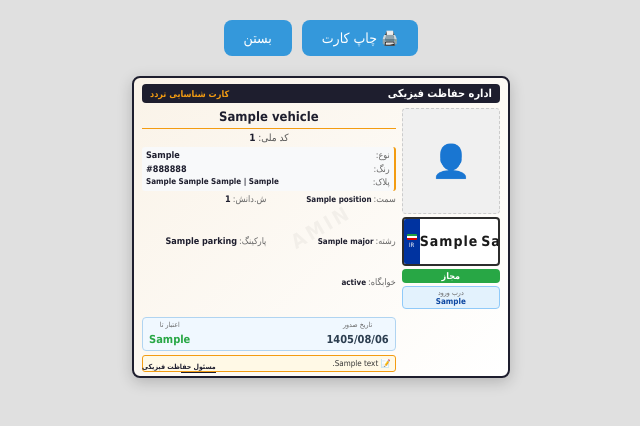
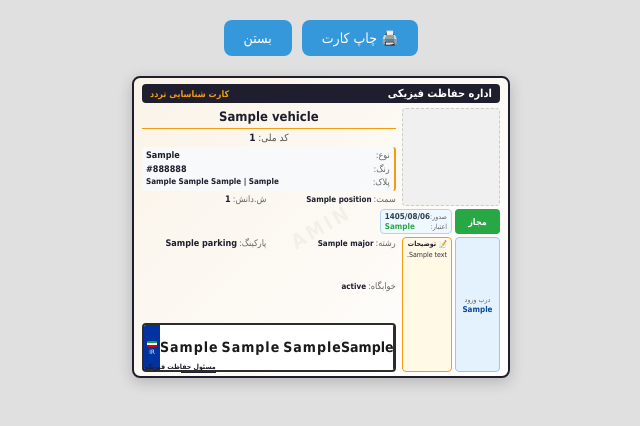
Before and after one commit to irancell939-dotcom/flask-notification-app, a Python web app: template templates/print_card.html in a window 1280 px wide. Shown: the top 426 px of the page, without its empty margins (319-959 px from the left). Run offline with Jinja, Linux system fonts and the light colour scheme; the template is opened without the code that fills it: most values are stand-ins (such as "Sample title", 1, 10 or a date in 2020).

Commit message:
Update print_card.html

```diff
--- a/templates/print_card.html
+++ b/templates/print_card.html
@@ -86,7 +86,7 @@
             height: calc(100% - 22px);
         }
 
-        /* بخش سمت چپ: عکس + پلاک + مجاز + درب ورود */
+        /* ========== بخش سمت چپ: عکس + مجاز/تاریخ + درب/توضیحات ========== */
         .left-section {
             flex-shrink: 0;
             width: 2.6cm;
@@ -95,101 +95,154 @@
             gap: 3px;
         }
 
-        /* پلاک عریض و واقعی */
-        .big-plate {
-            display: flex;
-            align-items: stretch;
-            background: white;
-            border: 2px solid #2c2c2c;
+        /* عکس راننده */
+        .driver-photo {
+            width: 2.6cm;
+            height: 2.6cm;
             border-radius: 4px;
-            overflow: hidden;
-            direction: ltr;
-            height: 1.3cm;
-            width: 100%;
+            object-fit: cover;
+            border: 1.5px solid #f39c12;
         }
 
-        .big-plate .bp-blue {
-            background: #0033a0;
-            color: white;
-            font-size: 6px;
-            padding: 2px 3px;
-            display: flex;
-            flex-direction: column;
-            align-items: center;
-            justify-content: center;
-            line-height: 1.1;
-            min-width: 16px;
-        }
-
-        .big-plate .bp-flag {
-            width: 10px;
-            height: 6px;
-            background: linear-gradient(to bottom, #239f40 33%, white 33%, white 66%, #da0000 66%);
-            border-radius: 1px;
-            margin-bottom: 2px;
-        }
-
-        .big-plate .bp-main {
-            flex: 1;
+        .photo-placeholder {
+            width: 2.6cm;
+            height: 2.6cm;
+            border-radius: 4px;
+            background: #f0f0f0;
             display: flex;
             align-items: center;
             justify-content: center;
-            font-size: 14px;
-            font-weight: bold;
-            color: #1a1a1a;
-            gap: 3px;
-            letter-spacing: 1px;
+            font-size: 32px;
+            color: #888;
+            border: 1.5px dashed #ccc;
         }
 
-        .big-plate .bp-code {
-            border-right: 1.5px solid #2c2c2c;
-            padding: 0 4px;
+        /* ردیف هم‌سطح: مجاز + تاریخ */
+        .status-date-row {
             display: flex;
-            align-items: center;
-            justify-content: center;
-            font-size: 14px;
-            font-weight: bold;
-            color: #1a1a1a;
-            min-width: 18px;
+            gap: 3px;
+            align-items: stretch;
         }
 
-        /* برچسب مجاز زیر پلاک */
-        .status-under-plate {
-            text-align: center;
+        .status-badge {
+            flex: 0 0 auto;
             padding: 2px 4px;
             border-radius: 4px;
             font-size: 9px;
             font-weight: bold;
             color: white;
+            display: flex;
+            align-items: center;
+            justify-content: center;
+            min-width: 45px;
         }
 
-        .status-under-plate.active {
+        .status-badge.active {
             background: #28a745;
         }
 
-        .status-under-plate.expired {
+        .status-badge.expired {
             background: #e74c3c;
         }
 
-        /* درب ورود زیر مجاز */
-        .entrance-gate-box {
-            text-align: center;
+        .dates-box {
+            flex: 1;
+            background: #f0f8ff;
+            border: 1px solid #b0d4f1;
+            border-radius: 4px;
             padding: 2px 4px;
-            border-radius: 4px;
-            font-size: 8px;
-            font-weight: bold;
-            background: #e3f2fd;
-            color: #0d47a1;
-            border: 1px solid #90caf9;
+            display: flex;
+            flex-direction: column;
+            justify-content: center;
+            gap: 1px;
         }
 
-        .entrance-gate-box .gate-label {
+        .date-row {
+            display: flex;
+            justify-content: space-between;
+            align-items: center;
+            font-size: 7px;
+        }
+
+        .date-label {
+            color: #666;
+        }
+
+        .date-value {
+            font-weight: bold;
+            font-size: 8px;
+        }
+
+        .date-value.issue {
+            color: #2c3e50;
+        }
+
+        .date-value.validity {
+            color: #28a745;
+        }
+
+        /* ردیف هم‌سطح: درب ورود + توضیحات */
+        .gate-desc-row {
+            display: flex;
+            gap: 3px;
+            align-items: stretch;
+            flex: 1;
+            min-height: 1.5cm;
+        }
+
+        .entrance-gate-box {
+            flex: 0 0 auto;
+            width: 45px;
+            background: #e3f2fd;
+            border: 1px solid #90caf9;
+            border-radius: 4px;
+            padding: 2px 4px;
+            text-align: center;
+            display: flex;
+            flex-direction: column;
+            justify-content: center;
+            gap: 1px;
+        }
+
+        .gate-label {
             font-size: 7px;
             color: #666;
             font-weight: normal;
         }
 
-        /* بخش سمت راست: اطلاعات */
+        .gate-value {
+            font-size: 8px;
+            font-weight: bold;
+            color: #0d47a1;
+        }
+
+        .description-box {
+            flex: 1;
+            background: #fff9e6;
+            border: 1px solid #f39c12;
+            border-radius: 4px;
+            padding: 2px 4px;
+            font-size: 7px;
+            line-height: 1.4;
+            color: #333;
+            overflow: hidden;
+            display: flex;
+            flex-direction: column;
+        }
+
+        .desc-title {
+            font-weight: bold;
+            color: #1e1e2e;
+            font-size: 7px;
+            margin-bottom: 1px;
+        }
+
+        .desc-text {
+            flex: 1;
+            overflow: hidden;
+        }
+
+        /* ========== بخش سمت راست: اطلاعات + پلاک ========== */
         .right-section {
             flex: 1;
             font-size: 9px;
@@ -281,62 +334,63 @@
             grid-column: 1 / -1;
         }
 
-        /* تاریخ‌ها بالای توضیحات */
-        .dates-section {
+        /* پلاک عریض در پایین سمت راست (زیر خوابگاه) */
+        .big-plate {
             display: flex;
-            justify-content: space-between;
+            align-items: stretch;
+            background: white;
+            border: 2px solid #2c2c2c;
+            border-radius: 4px;
+            overflow: hidden;
+            direction: ltr;
+            height: 1.3cm;
+            width: 100%;
+            margin-top: auto;
+        }
+
+        .big-plate .bp-blue {
+            background: #0033a0;
+            color: white;
+            font-size: 6px;
+            padding: 2px 3px;
+            display: flex;
+            flex-direction: column;
             align-items: center;
-            padding: 3px 6px;
-            background: #f0f8ff;
-            border: 1px solid #b0d4f1;
-            border-radius: 4px;
+            justify-content: center;
+            line-height: 1.1;
+            min-width: 16px;
+        }
+
+        .big-plate .bp-flag {
+            width: 10px;
+            height: 6px;
+            background: linear-gradient(to bottom, #239f40 33%, white 33%, white 66%, #da0000 66%);
+            border-radius: 1px;
             margin-bottom: 2px;
         }
 
-        .date-item {
+        .big-plate .bp-main {
+            flex: 1;
             display: flex;
-            flex-direction: column;
             align-items: center;
-            gap: 1px;
+            justify-content: center;
+            font-size: 14px;
+            font-weight: bold;
+            color: #1a1a1a;
+            gap: 3px;
+            letter-spacing: 1px;
         }
 
-        .date-label {
-            font-size: 7px;
-            color: #666;
-        }
-
-        .date-value {
-            font-size: 11px;
+        .big-plate .bp-code {
+            border-right: 1.5px solid #2c2c2c;
+            padding: 0 4px;
+            display: flex;
+            align-items: center;
+            justify-content: center;
+            font-size: 14px;
             font-weight: bold;
-            color: #1e1e2e;
-        }
-
-        .date-value.issue {
-            color: #2c3e50;
-        }
-
-        .date-value.validity {
-            color: #28a745;
-        }
-
-        /* توضیحات داخل کارت */
-        .description-inside {
-            margin-top: 2px;
-            padding: 2px 4px;
-            background: #fff9e6;
-            border: 1px solid #f39c12;
-            border-radius: 3px;
-            font-size: 8px;
-            line-height: 1.4;
-            color: #333;
-            max-height: 1.5cm;
-            overflow: hidden;
-        }
-
-        .description-inside .desc-title {
-            font-weight: bold;
-            color: #1e1e2e;
-            font-size: 8px;
+            color: #1a1a1a;
+            min-width: 18px;
         }
 
         /* مسئول حفاظت فیزیکی */
@@ -413,50 +467,61 @@
         </div>
 
         <div class="card-body">
-            <!-- بخش سمت چپ: عکس + پلاک + مجاز + درب ورود -->
+
+            <!-- ========== بخش سمت چپ: عکس + مجاز/تاریخ + درب/توضیحات ========== -->
             <div class="left-section">
+
+                <!-- عکس راننده -->
                 {% if vehicle.photo_path %}
                 <img src="{{ url_for('uploaded_file', filename=vehicle.photo_path.split('/')[-1], _external=True) }}"
                      alt="عکس"
-                     style="width: 2.6cm; height: 2.8cm; border-radius: 4px; object-fit: cover; border: 1.5px solid #f39c12;">
+                     class="driver-photo">
                 {% else %}
-                <div style="width: 2.6cm; height: 2.8cm; border-radius: 4px; background: #f0f0f0; display: flex; align-items: center; justify-content: center; font-size: 32px; color: #888; border: 1.5px dashed #ccc;">
-                    👤
-                </div>
+                <div class="photo-placeholder"></div>
                 {% endif %}
 
-                <!-- پلاک عریض و واقعی -->
-                <div class="big-plate">
-                    <div class="bp-blue">
-                        <div class="bp-flag"></div>
-                        <div>IR</div>
+                <!-- ردیف هم‌سطح: مجاز + تاریخ صدور/اعتبار -->
+                <div class="status-date-row">
+                    {% if vehicle.is_expired() %}
+                    <div class="status-badge expired">منقضی</div>
+                    {% else %}
+                    <div class="status-badge active">مجاز</div>
+                    {% endif %}
+
+                    <div class="dates-box">
+                        <div class="date-row">
+                            <span class="date-label">صدور:</span>
+                            <span class="date-value issue" id="issueDate">-</span>
+                        </div>
+                        <div class="date-row">
+                            <span class="date-label">اعتبار:</span>
+                            <span class="date-value validity">{{ vehicle.get_shamsi_validity() }}</span>
+                        </div>
                     </div>
-                    <div class="bp-main">
-                        <span>{{ vehicle.plate_1 }}</span>
-                        <span>{{ vehicle.plate_2 }}</span>
-                        <span>{{ vehicle.plate_3 }}</span>
-                    </div>
-                    <div class="bp-code">{{ vehicle.plate_4 }}</div>
                 </div>
 
-                <!-- برچسب مجاز زیر پلاک -->
-                {% if vehicle.is_expired() %}
-                <div class="status-under-plate expired">منقضی</div>
-                {% else %}
-                <div class="status-under-plate active">مجاز</div>
-                {% endif %}
+                <!-- ردیف هم‌سطح: درب ورود + توضیحات -->
+                <div class="gate-desc-row">
+                    {% if vehicle.entrance_gate %}
+                    <div class="entrance-gate-box">
+                        <div class="gate-label">درب ورود</div>
+                        <div class="gate-value">{{ vehicle.entrance_gate }}</div>
+                    </div>
+                    {% endif %}
 
-                <!-- درب ورود زیر مجاز -->
-                {% if vehicle.entrance_gate %}
-                <div class="entrance-gate-box">
-                    <div class="gate-label">درب ورود</div>
-                    <div>{{ vehicle.entrance_gate }}</div>
+                    {% if vehicle.description %}
+                    <div class="description-box">
+                        <div class="desc-title">📝 توضیحات</div>
+                        <div class="desc-text">{{ vehicle.description[:70] }}{% if vehicle.description|length > 70 %}...{% endif %}</div>
+                    </div>
+                    {% endif %}
                 </div>
-                {% endif %}
+
             </div>
 
-            <!-- بخش سمت راست: اطلاعات -->
+            <!-- ========== بخش سمت راست: اطلاعات + پلاک ========== -->
             <div class="right-section">
+
                 <div class="driver-name">{{ vehicle.driver_name }}</div>
 
                 {% if vehicle.national_id %}
@@ -512,32 +577,29 @@
                     {% endif %}
 
                     {% if vehicle.dormitory_status %}
-                    <div class="info-item">
+                    <div class="info-item full-width">
                         <span class="info-label">خوابگاه:</span>
                         <span class="info-value small">{{ vehicle.dormitory_status }}</span>
                     </div>
                     {% endif %}
                 </div>
 
-                <!-- تاریخ صدور و اعتبار (درشت‌تر، بالای توضیحات) -->
-                <div class="dates-section">
-                    <div class="date-item">
-                        <span class="date-label">تاریخ صدور</span>
-                        <span class="date-value issue" id="issueDate">-</span>
+                <!-- پلاک عریض در پایین (زیر خوابگاه) -->
+                <div class="big-plate">
+                    <div class="bp-blue">
+                        <div class="bp-flag"></div>
+                        <div>IR</div>
                     </div>
-                    <div class="date-item">
-                        <span class="date-label">اعتبار تا</span>
-                        <span class="date-value validity">{{ vehicle.get_shamsi_validity() }}</span>
+                    <div class="bp-main">
+                        <span>{{ vehicle.plate_1 }}</span>
+                        <span>{{ vehicle.plate_2 }}</span>
+                        <span>{{ vehicle.plate_3 }}</span>
                     </div>
+                    <div class="bp-code">{{ vehicle.plate_4 }}</div>
                 </div>
 
-                <!-- توضیحات داخل کارت -->
-                {% if vehicle.description %}
-                <div class="description-inside">
-                    <span class="desc-title">📝 </span>{{ vehicle.description[:80] }}{% if vehicle.description|length > 80 %}...{% endif %}
-                </div>
-                {% endif %}
             </div>
+
         </div>
 
         <!-- مسئول حفاظت فیزیکی -->
```
